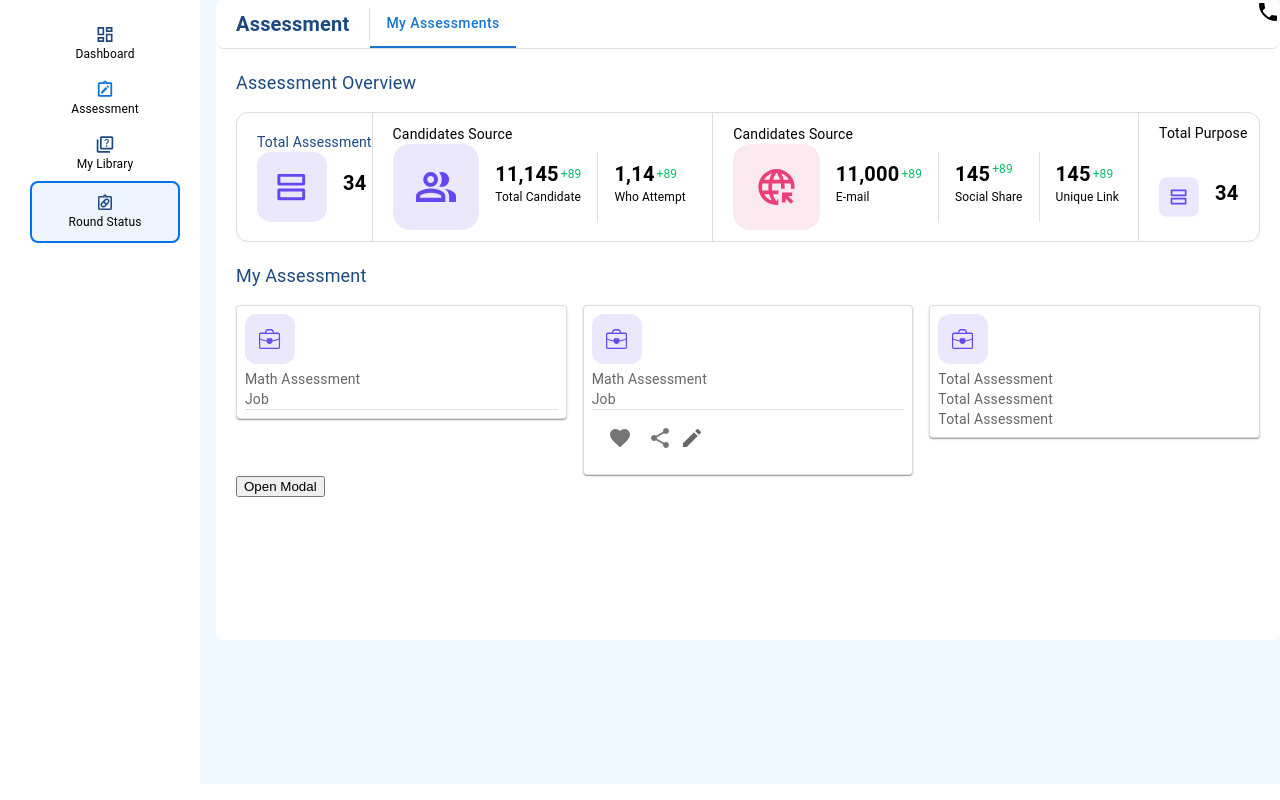
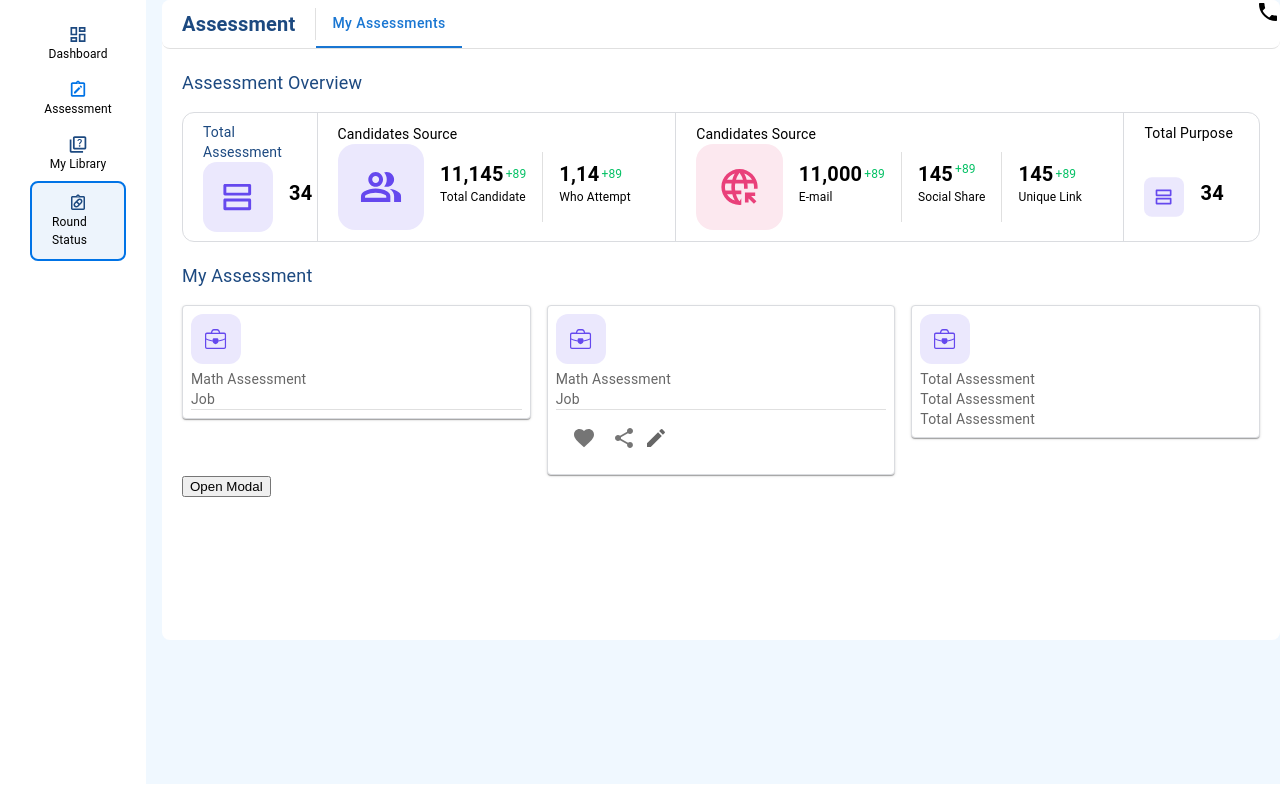
Before and after one commit to shwetasharms/responsive-dashboard, a React (Create React App) app: page / in a window 1280 px wide. Built offline with nearby package versions, Linux system fonts and the light colour scheme.

Commit message:
changes in assesment overview

```diff
--- a/src/module/dashboard/Dashboard.js
+++ b/src/module/dashboard/Dashboard.js
@@ -91,7 +91,7 @@ function Dashboard() {
   }
   return (
     <Grid container spacing={2} style={container}>
-      <Grid item xs={12} md={2} style={sidebar}>
+      <Grid item xs={12} md={1.5} style={sidebar}>
         <Box
           // sx={{ width: anchor === 'top' || anchor === 'bottom' ? 'auto' : 250 }}
           role="presentation"
@@ -119,7 +119,7 @@ function Dashboard() {
 
         </Box>
       </Grid>
-      <Grid item xs={12} md={10} >
+      <Grid item xs={12} md={10.5} >
         <Grid sx={main}>
           <Grid >
             <Box sx={header}>
@@ -141,10 +141,10 @@ function Dashboard() {
 
 
               <Box >
-                <Grid container sx={{ height:130, border: "1px solid #DADCE0", borderRadius: "12px" }}>
+                <Grid container sx={{ height:{ lg: 130, sm: "100%" }, border: "1px solid #DADCE0", borderRadius: "12px" }}>
 
-                  <Grid columns={{ xs: 4, sm: 8, md: 2, lg:2 }} sx={{height:"100%",borderRight:"1px solid #DADCE0 "}}>
-                <Grid item  order={{ xs: 1, sm: 1 ,lg:1}} sx={{width:"100%",height:"100%",paddingLeft:"20px",display:"grid",alignContent:"Center",justifyContent:"left"}}>
+                  <Grid xs={6} sm={6} md={6} lg={1.5} order={{ xs: 1, sm: 1 ,lg:1}} sx={{height:"100%",borderRight:"1px solid #DADCE0 "}}>
+                <Grid item   sx={{width:"100%",height:"100%",paddingLeft:"20px",display:"grid",alignContent:"Center",justifyContent:"left"}}>
                   <Typography variant='body2' sx={{ fontSize: "14px", color: "#1C4980" }}>Total Assessment</Typography>
 
                   <Box sx={{ display: 'flex', flexDirection: 'row' }}>
@@ -158,8 +158,8 @@ function Dashboard() {
                 </Grid>
                   </Grid>
 
-                <Grid xs={2} sm={2} md={4} lg={4} sx={{height:"100%", borderRight:"1px solid #DADCE0 "}}>
-                <Grid item   order={{ xs: 3, sm: 3 ,lg:2}} sx={{height:"100%",paddingLeft:"20px",display:"grid",alignContent:"center" ,justifyContent:"start"}}>
+                <Grid xs={12} sm={12} md={4} lg={4} order={{ xs: 3, sm: 3 ,lg:2}} sx={{height:"100%", borderRight: { lg: '1px solid #DADCE0' },borderTop: { lg:'none', xs: '1px solid #DADCE0' }}}>
+                <Grid item    sx={{height:"100%",paddingLeft:"20px",display:"grid",alignContent:"center" ,justifyContent:"start"}}>
                   <Typography variant='body2' sx={{ fontSize: "14px" }}>Candidates Source</Typography>
                   <Box sx={{ display: 'flex', flexDirection: 'row' }}>
                     <img src={candidates} alt="candidates" />
@@ -185,8 +185,8 @@ function Dashboard() {
                 </Grid>
 
 
-                <Grid xs={2} sm={2} md={5} lg={5} sx={{height:"100%",borderRight:"1px solid #DADCE0 "}}>
-                <Grid item  order={{ xs: 4, sm: 4,lg:3}} sx={{width:"100%",height:"100%",paddingLeft:"20px",display:"grid",alignContent:"Center",justifyContent:"start"}}>
+                <Grid xs={12} sm={12} md={5} lg={5} order={{ xs: 4, sm: 4,lg:3}} sx={{height:"100%",borderRight: { lg: '1px solid #DADCE0' },borderTop: { lg:'none', xs: '1px solid #DADCE0' }}}>
+                <Grid item   sx={{width:"100%",height:"100%",paddingLeft:"20px",display:"grid",alignContent:"Center",justifyContent:"start"}}>
                   <Typography variant='body2' sx={{ fontSize: "14px" }}>Candidates Source</Typography>
 
                   <Box sx={{ display: 'flex', flexDirection: 'row' }}>
@@ -222,8 +222,8 @@ function Dashboard() {
                 </Grid>
 
 
-                <Grid sx={{height:"100%"}}>
-                <Grid item  order={{ xs: 2, sm: 2 ,lg:4}}sx={{width:"100%",height:"100%",paddingLeft:"20px",display:"grid",alignItems:"Center",justifyContent:"start"}} >
+                <Grid xs={6} sm={6}  md={6} lg={1.5} order={{ xs: 2, sm: 2 ,lg:4}} sx={{height:"100%"}}>
+                <Grid item   sx={{width:"100%",height:"100%",paddingLeft:"20px",display:"grid",alignItems:"Center",justifyContent:"start"}} >
                   <Typography variant='body2' sx={{ fontSize: "14px" }}>Total Purpose</Typography>
                   <Box sx={{ display: 'flex', flexDirection: 'row' }}>
                     <img src={totalAssessment} alt="total Assessment" />
```
